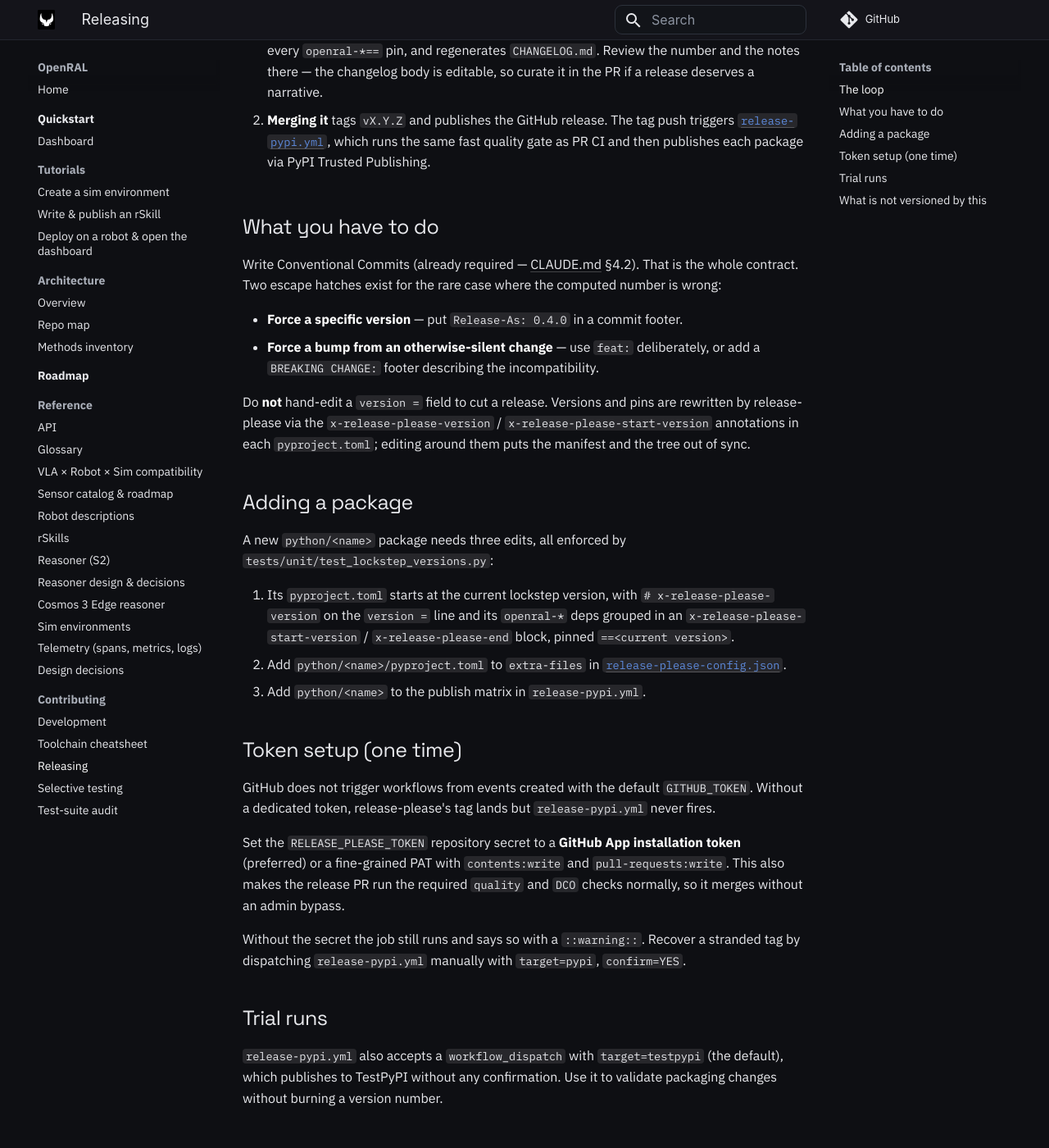
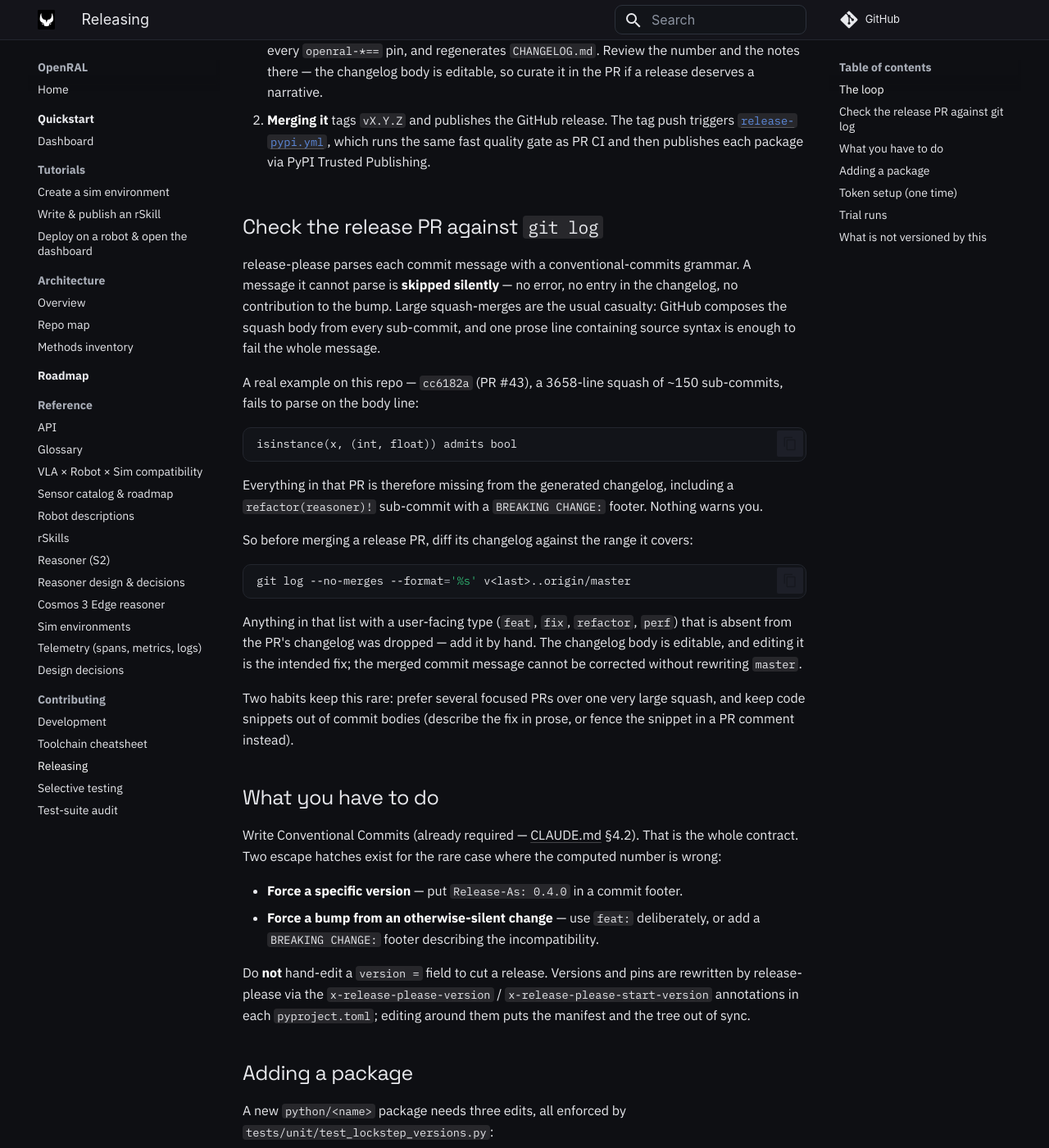
Before and after one commit to OpenRAL/openral, an MkDocs documentation site: the page built from docs/contributing/releasing.md, in a window 1280 px wide and 1400 px high, scrolled down 954 px. Shown: the whole window at 82% size. Built offline with MkDocs 1.6.1 and Material for MkDocs 9.7.7, drawn with Linux system fonts in a browser that asks for light colours; comment, search, counter and statistics services are not loaded.

Commit message:
docs(releasing): an unparseable squash body is dropped without warning
release-please skips a commit message its conventional-commits grammar
cannot parse — no error, no changelog entry, no contribution to the bump.
Verified against release-please 17.11.1: cc6182a (PR #43, a 3658-line squash
of ~150 sub-commits) fails on the body line `isinstance(x, (int, float))
admits bool`, so the whole PR is absent from the generated changelog,
including a refactor(reasoner)! sub-commit carrying a BREAKING CHANGE footer.

Document the failure mode, the pre-merge check against `git log`, and the
two habits that avoid it. The generated changelog is editable in the release
PR, which is the only fix available once a message is on master.

Co-Authored-By: Claude Opus 5 <noreply@anthropic.com>
Signed-off-by: Claude <noreply@anthropic.com>

````diff
--- a/docs/contributing/releasing.md
+++ b/docs/contributing/releasing.md
@@ -41,6 +41,41 @@ merge PRs to master  →  release-please computes the bump  →  release PR
    triggers [`release-pypi.yml`](https://github.com/OpenRAL/openral/blob/master/.github/workflows/release-pypi.yml),
    which runs the same fast quality gate as PR CI and then publishes each
    package via PyPI Trusted Publishing.
+
+## Check the release PR against `git log`
+
+release-please parses each commit message with a conventional-commits grammar.
+A message it cannot parse is **skipped silently** — no error, no entry in the
+changelog, no contribution to the bump. Large squash-merges are the usual
+casualty: GitHub composes the squash body from every sub-commit, and one
+prose line containing source syntax is enough to fail the whole message.
+
+A real example on this repo — `cc6182a` (PR #43), a 3658-line squash of ~150
+sub-commits, fails to parse on the body line:
+
+```
+isinstance(x, (int, float)) admits bool
+```
+
+Everything in that PR is therefore missing from the generated changelog,
+including a `refactor(reasoner)!` sub-commit with a `BREAKING CHANGE:` footer.
+Nothing warns you.
+
+So before merging a release PR, diff its changelog against the range it
+covers:
+
+```sh
+git log --no-merges --format='%s' v<last>..origin/master
+```
+
+Anything in that list with a user-facing type (`feat`, `fix`, `refactor`,
+`perf`) that is absent from the PR's changelog was dropped — add it by hand.
+The changelog body is editable, and editing it is the intended fix; the merged
+commit message cannot be corrected without rewriting `master`.
+
+Two habits keep this rare: prefer several focused PRs over one very large
+squash, and keep code snippets out of commit bodies (describe the fix in
+prose, or fence the snippet in a PR comment instead).
 
 ## What you have to do
 
````
